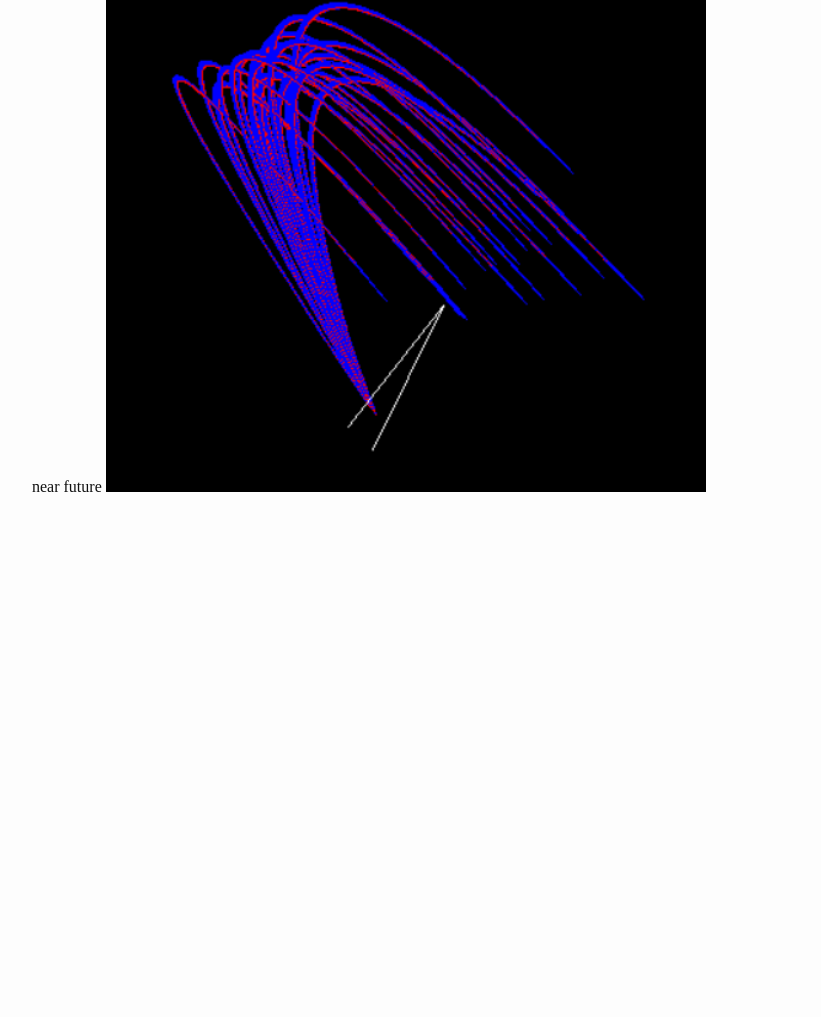
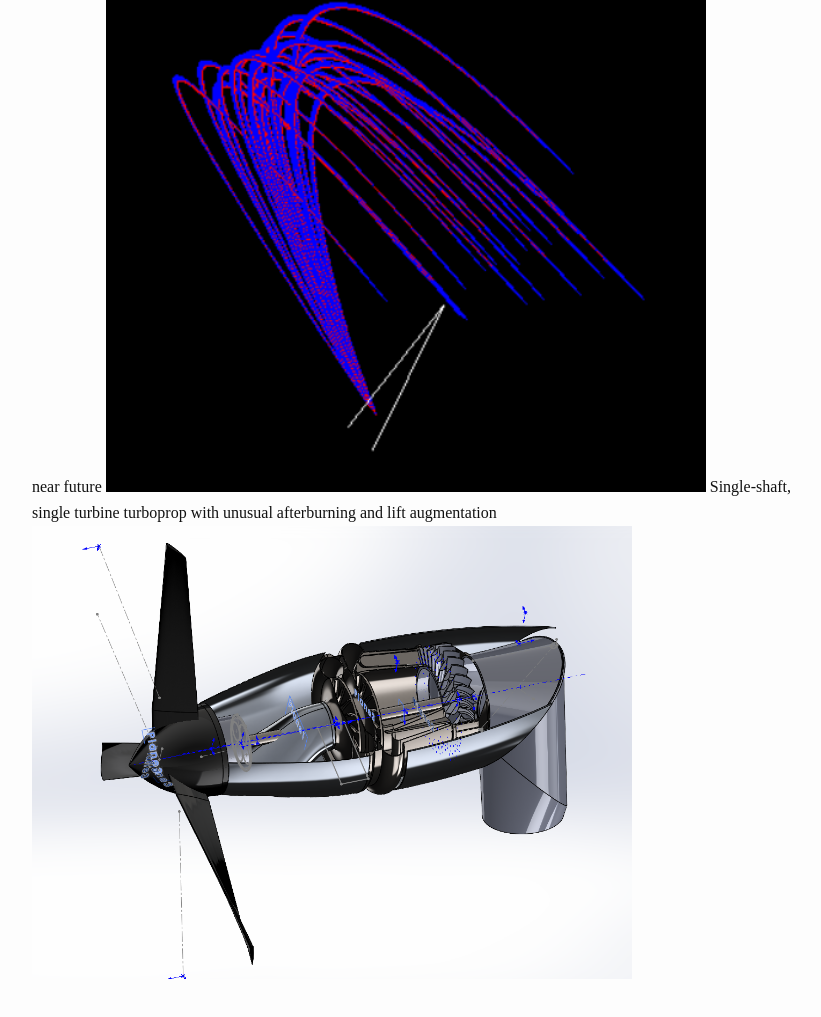
Before and after one commit to inverseballistics/inverseballistics.github.io, a plain HTML site: page index.html in a window 1280 px wide. Shown: the part 2624-3641 px from the top of the page, without its empty margins (208-1029 px from the left). Before the commit the page ends 3156 px from the top, so only its background shows below. Drawn offline with Linux system fonts and the light colour scheme.

Commit message:
fix specifying, add turboprop

```diff
--- a/index.html
+++ b/index.html
@@ -73,7 +73,7 @@
 
   <h3>Gallery</h3>
 
-  <h> X-37B model, for an aerospace class. This might look (and was) relatively simple, but I tried to really focus on appropriate and masterful techniques for specifyingt the geometry. Just look at that lofting! This is, incidentally, how actual aircraft are designed. A smooth geometry is especially important for an orbital glider like the X-37B (via aerothermal effects), as the shock distance is inversely proportional to local curvature (Cf. how the space shuttle leading edges were the hottest part of the TPS) <h>
+  <h> X-37B model, for an aerospace class. This might look (and was) relatively simple, but I tried to really focus on appropriate and masterful techniques for specifying the geometry. Just look at that lofting! This is, incidentally, how actual aircraft are designed. A smooth geometry is especially important for an orbital glider like the X-37B (via aerothermal effects), as the shock distance is inversely proportional to local curvature (Cf. how the space shuttle leading edges were the hottest part of the TPS) <h>
 
 <img src="images/x_37_b.png" alt="X-37B" width="600">
 
@@ -93,5 +93,9 @@
 
 <img src="images/ballistic_basis_vectors.png" alt="test" width="600">
 
+<h> Single-shaft, single turbine turboprop with unusual afterburning and lift augmentation
+
+<img src="images/turboprop_engine.png" alt="turboprop" width="600">
+
 </body>
 </html>
```
Also changed, not shown: images/turboprop_engine.png (added).
